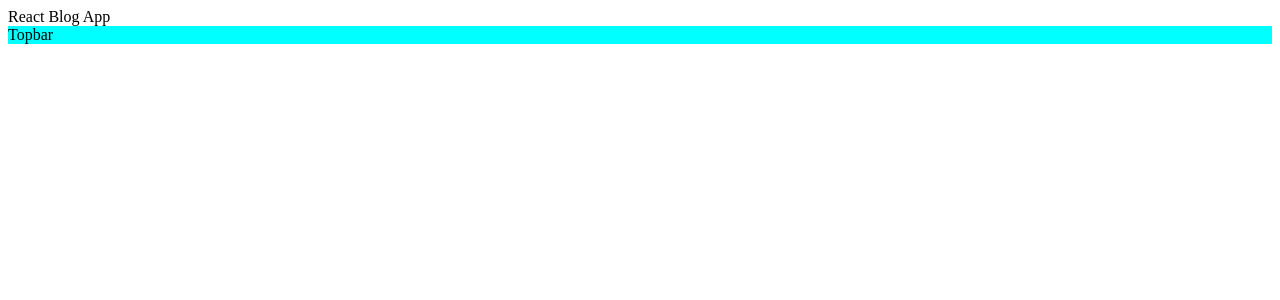
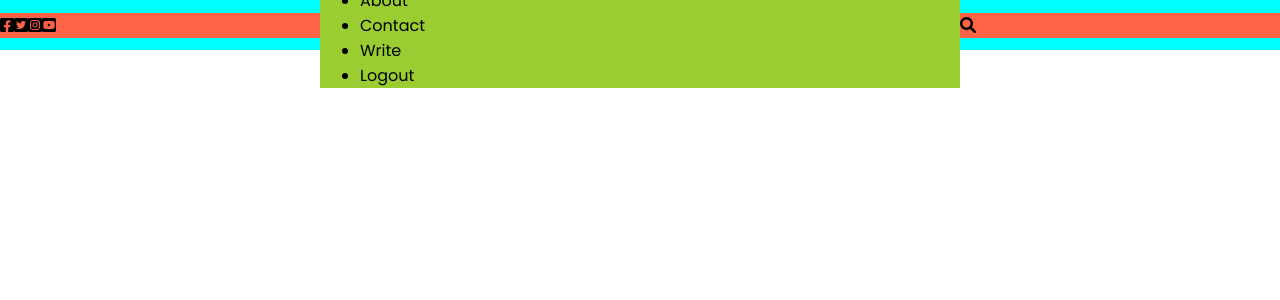
Before and after one commit to Ekene-Ejeh/Blog-App-with-React, a React (Create React App) app: page / in a window 1280 px wide. Shown: the top 300 px of the page. Built offline with nearby package versions, Linux system fonts and the light colour scheme.

Commit message:
Starts styling the TopBar conponent

```diff
--- a/public/index.html
+++ b/public/index.html
@@ -11,6 +11,13 @@
 		<link
 			href="https://fonts.googleapis.com/css2?family=Lora:ital,wght@1,400;1,500;1,600&family=Poppins:wght@100;200;400;500;600;700&family=Varela&family=Varela+Round&display=swap"
 			rel="stylesheet"
+		/>
+		<link
+			rel="stylesheet"
+			href="https://cdnjs.cloudflare.com/ajax/libs/font-awesome/6.0.0/css/all.min.css"
+			integrity="sha512-9usAa10IRO0HhonpyAIVpjrylPvoDwiPUiKdWk5t3PyolY1cOd4DSE0Ga+ri4AuTroPR5aQvXU9xC6qOPnzFeg=="
+			crossorigin="anonymous"
+			referrerpolicy="no-referrer"
 		/>
 
 		<!--
--- a/src/App.js
+++ b/src/App.js
@@ -1,11 +1,10 @@
 import React from "react";
-import TopBar from "./topbar/Topbar";
+import TopBar from "./topbar/TopBar";
 
 export default function App() {
 	return (
-		<div>
-			React Blog App
+		<>
 			<TopBar />
-		</div>
+		</>
 	);
 }
--- a/src/topbar/Topbar.jsx
+++ b/src/topbar/Topbar.jsx
@@ -1,6 +1,28 @@
 import React from "react";
 import "./topbar.css";
 
-export default function Topbar() {
-	return <div className="top">Topbar</div>;
+export default function TopBar() {
+	return (
+		<div className="top">
+			<div className="topLeft">
+				<i className="topIcon fa-brands fa-facebook-square"></i>
+				<i className="topIcon fa-brands fa-twitter-square"></i>
+				<i className="topIcon fa-brands fa-instagram-square"></i>
+				<i className="topIcon fa-brands fa-youtube-square"></i>
+			</div>
+			<div className="topCenter">
+				<ul className="topList">
+					<li className="topListItems">Home</li>
+					<li className="topListItems">About</li>
+					<li className="topListItems">Contact</li>
+					<li className="topListItems">Write</li>
+					<li className="topListItems">Logout</li>
+				</ul>
+			</div>
+			<div className="topRight">
+				<img className="topImg" src="" alt="" />
+				<i className="topSearchIcon fa-solid fa-magnifying-glass"></i>
+			</div>
+		</div>
+	);
 }
--- a/src/topbar/topbar.css
+++ b/src/topbar/topbar.css
@@ -1,5 +1,26 @@
+* {
+	margin: 0;
+	/* font-family: "Poppins", sans-serif; */
+}
+
 .top {
 	width: 100%;
-	height: 50%;
+	height: 50px;
 	background-color: aqua;
+	position: sticky;
+	top: 0;
+	display: flex;
+	align-items: center;
+	/* justify-content: center; */
+	font-family: "Poppins", sans-serif;
 }
+
+.topLeft,
+.topRight {
+	flex: 3;
+	background-color: tomato;
+}
+.topCenter {
+	flex: 6;
+	background-color: yellowgreen;
+}
```
